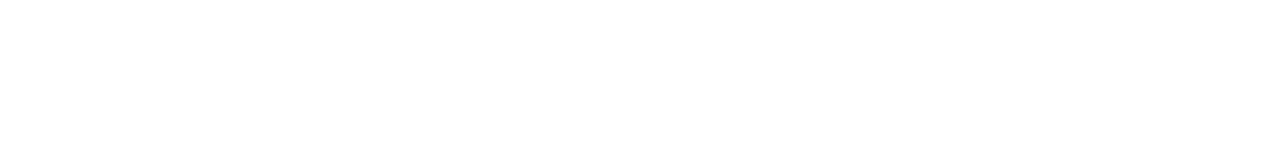
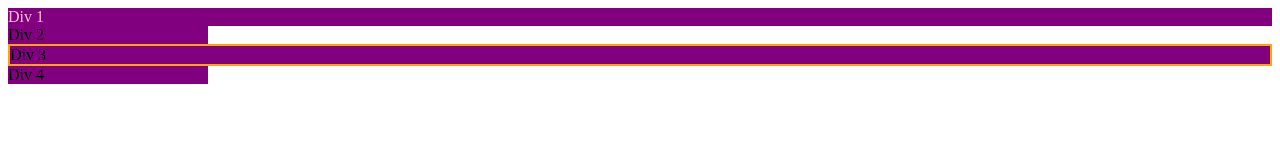
Before and after one commit to xodus899/Interactive-content, a plain HTML site: page j-selector/j-selector.html in a window 1280 px wide. Drawn offline with nearby package versions, Linux system fonts and the light colour scheme.

Commit message:
Selectors

```diff
--- a/j-selector/j-selector.html
+++ b/j-selector/j-selector.html
@@ -8,6 +8,11 @@
 </head>
 <body>
 
+  <div> Div 1 </div>
+  <div class="highlight"> Div 2 </div>
+  <div id="third"> Div 3 </div>
+  <div class="highlight"> Div 4 </div>
+
 <script type="text/javascript" src="https://code.jquery.com/jquery-2.1.4.js"></script>
 <script type="text/javascript" src="javascript/j-selector.js"></script>
 </body>
--- a/j-selector/javascript/j-selector.js
+++ b/j-selector/javascript/j-selector.js
@@ -0,0 +1,4 @@
+$("div").css("background", "purple");
+$(".highlight").css("width", "200px");
+$("#third").css("border","2px solid orange");
+$("div:nth-child(1)").css("color", "pink");
```
